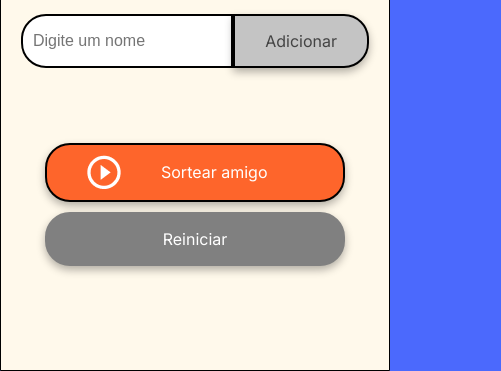
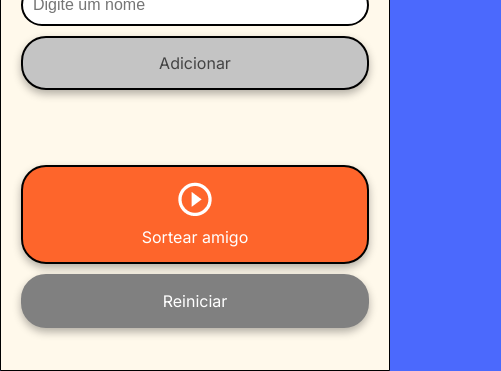
Before and after one commit to CarinaMendesDev/CarinaMendesDev.github.io, a plain HTML site: page index.html in a window 390 px wide. Shown: the part 473-844 px from the top of the page, 501 px wide, since content can reach past the window. Drawn offline with Linux system fonts and the light colour scheme.

Commit message:
Update style.css

```diff
--- a/style.css
+++ b/style.css
@@ -178,3 +178,37 @@ ul {
 .button-restart:hover {
     background-color: #ccc;
 }
+
+/* Responsividade */
+@media (max-width: 768px) {
+    .main-title {
+        font-size: 32px;
+    }
+    .section-title {
+        font-size: 24px;
+    }
+    .input-wrapper {
+        flex-direction: column;
+        align-items: center;
+    }
+    .input-name {
+        border-radius: 25px;
+        margin-bottom: 10px;
+    }
+    .button-add {
+        border-radius: 25px;
+        width: 100%;
+    }
+    .button-container {
+        width: 100%;
+        text-align: center;
+    }
+    .button-draw {
+        flex-direction: column;
+        padding: 15px;
+    }
+    .button-draw img {
+        margin-right: 0;
+        margin-bottom: 10px;
+    }
+}
```
